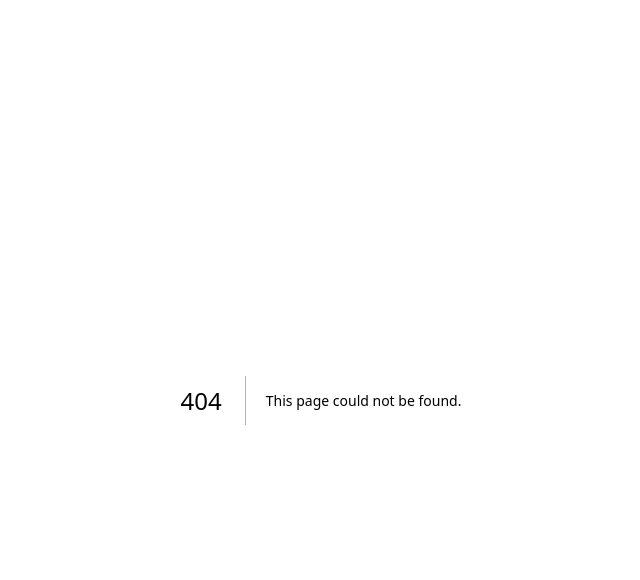
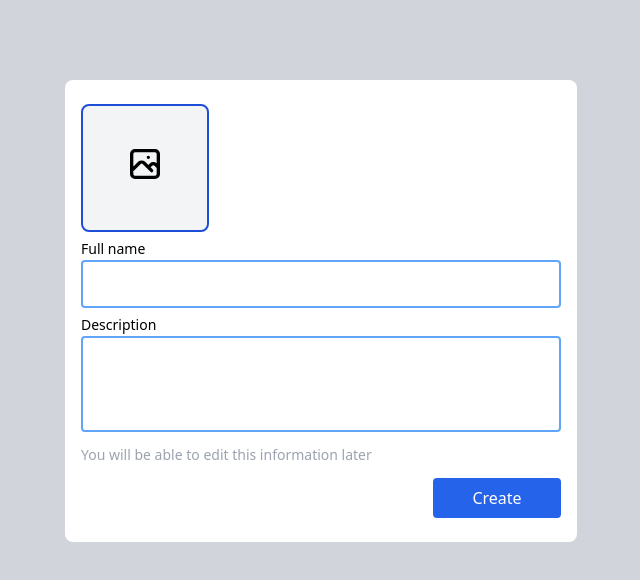
Before and after one commit to haseaki-poip/self-introduction-app, a Next.js app: page /create in a window 1280 px wide. Before the commit this address had no page. Shown: the top 580 px of the page, without its empty margins (319-959 px from the left). Built offline with nearby package versions, Linux system fonts and the light colour scheme.

Commit message:
form作成

```diff
--- /dev/null
+++ b/pages/create/index.tsx
@@ -0,0 +1,74 @@
+import { NextPage } from "next";
+
+const Create: NextPage = () => {
+  return (
+    <div className="py-20 h-screen bg-gray-300 px-2">
+      <div className="max-w-md mx-auto bg-white rounded-lg overflow-hidden md:max-w-lg">
+        <div className="md:flex">
+          <div className="w-full px-4 py-6 ">
+            <div className="mb-1">
+              <div className="relative h-32 w-32 rounded-lg border-2 border-blue-700 bg-gray-100 flex justify-center items-center">
+                <div className="absolute">
+                  <div className="flex flex-col items-center">
+                    <div className="mb-4"></div>
+
+                    <label
+                      htmlFor="file-input"
+                      className="bg-primary-900 text-white-900 dark:bg-dark-900 flex justify-center items-center px-4 py-2 rounded mb-6 w-full"
+                    >
+                      <svg
+                        xmlns="http://www.w3.org/2000/svg"
+                        className="h-10 w-10 hover:cursor-pointer hover:bg-gray-700"
+                        fill="none"
+                        viewBox="0 0 24 24"
+                        stroke="currentColor"
+                        strokeWidth="2"
+                      >
+                        <path
+                          strokeLinecap="round"
+                          strokeLinejoin="round"
+                          d="M4 16l4.586-4.586a2 2 0 012.828 0L16 16m-2-2l1.586-1.586a2 2 0 012.828 0L20 14m-6-6h.01M6 20h12a2 2 0 002-2V6a2 2 0 00-2-2H6a2 2 0 00-2 2v12a2 2 0 002 2z"
+                        />
+                      </svg>
+                    </label>
+                  </div>
+                </div>
+                <input
+                  type="file"
+                  className="h-full w-full opacity-0"
+                  name=""
+                />
+              </div>
+            </div>
+            <div className="mb-1">
+              <span className="text-sm">Full name</span>
+              <input
+                type="text"
+                className="h-12 px-3 w-full border-blue-400 border-2 rounded focus:outline-none focus:border-blue-600"
+              />
+            </div>
+
+            <div className="mb-1">
+              <span className="text-sm">Description</span>
+              <textarea className="h-24 py-1 px-3 w-full border-2 border-blue-400 rounded focus:outline-none focus:border-blue-600 resize-none"></textarea>
+            </div>
+
+            <div className="mb-1">
+              <span className="text-sm text-gray-400">
+                You will be able to edit this information later
+              </span>
+            </div>
+
+            <div className="mt-3 text-right">
+              <button className="ml-2 h-10 w-32 bg-blue-600 rounded text-white hover:bg-blue-700">
+                Create
+              </button>
+            </div>
+          </div>
+        </div>
+      </div>
+    </div>
+  );
+};
+
+export default Create;
```
